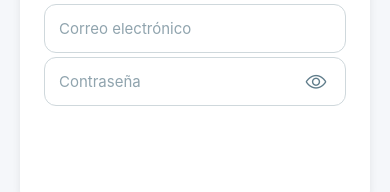
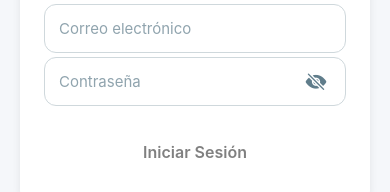
Before and after one commit to mjsalinas/PrimerExamenMovil60, a React Native app in the folder PetCareMini/: screen /Home in a window 390 px wide. Shown: the part 367-559 px from the top of the page. Built offline with nearby package versions, Linux system fonts and the light colour scheme.

Commit message:
Inciso B
-correccion para que al clicar el icono de ojo cambie si se muestra o no la contraseña
-boton iniciar sesion se muestra en gris si los campos son invalidos y no es presionable, y de color negro si ambos son validos y se vuelve presionable.

```diff
--- a/PetCareMini/src/components/CustomButton.tsx
+++ b/PetCareMini/src/components/CustomButton.tsx
@@ -62,11 +62,15 @@ const styles = StyleSheet.create({
   },
   primary: {
     backgroundColor: '#4A90D9',
+    borderColor: "black",
+    borderWidth: 2
+
   },
   secondary: {
-    backgroundColor: '#FFFFFF',
+    backgroundColor: '#blue',
     borderWidth: 2,
     borderColor: '#4A90D9',
+
   },
 
   baseText: {
@@ -74,7 +78,7 @@ const styles = StyleSheet.create({
     fontWeight: '600',
   },
   primaryText: {
-    color: '#FFFFFF',
+    color: 'black',
   },
   secondaryText: {
     color: '#4A90D9',
--- a/PetCareMini/src/components/CustomInput.tsx
+++ b/PetCareMini/src/components/CustomInput.tsx
@@ -62,7 +62,7 @@ export default function CustomInput({
           style={styles.eyeButton}
         >
           <Ionicons
-            name={showPassword ? 'eye-outline' : 'eye-outline'}
+            name={showPassword ? 'eye-outline' : 'eye-off'}
             size={22}
             color="#607D8B" />
         </TouchableOpacity>
--- a/PetCareMini/src/screens/LoginScreen.tsx
+++ b/PetCareMini/src/screens/LoginScreen.tsx
@@ -54,7 +54,7 @@ export default function LoginScreen({ navigation }: any) {
 
         {/* Input de correo */}
         <CustomInput
-          value={''}
+          value={email}
           placeholder="Correo electrónico"
           onChangeText={setEmail}
           type="email"
@@ -74,12 +74,13 @@ export default function LoginScreen({ navigation }: any) {
           <CustomButton
             title="Iniciar Sesión"
             onPress={handleLogin}
-            disabled={isFormValid}
+            disabled={!isFormValid}
             variant="primary"
+
           />
         </View>
 
-        {isFormValid && submitted ? (
+        {!isFormValid && submitted ? (
           <Text style={styles.helpText}>
             Por favor, corrige los errores para continuar.
           </Text>
```
